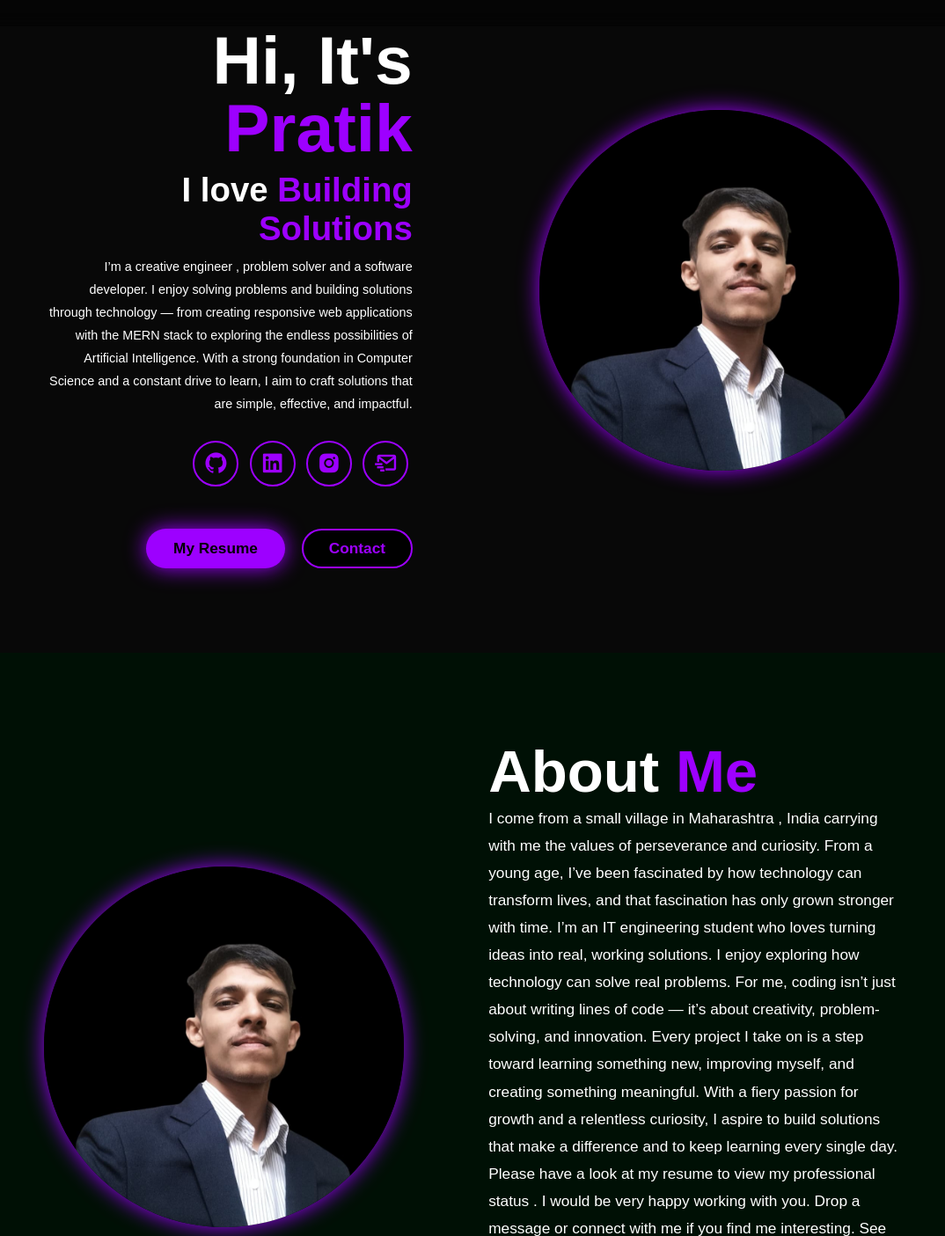
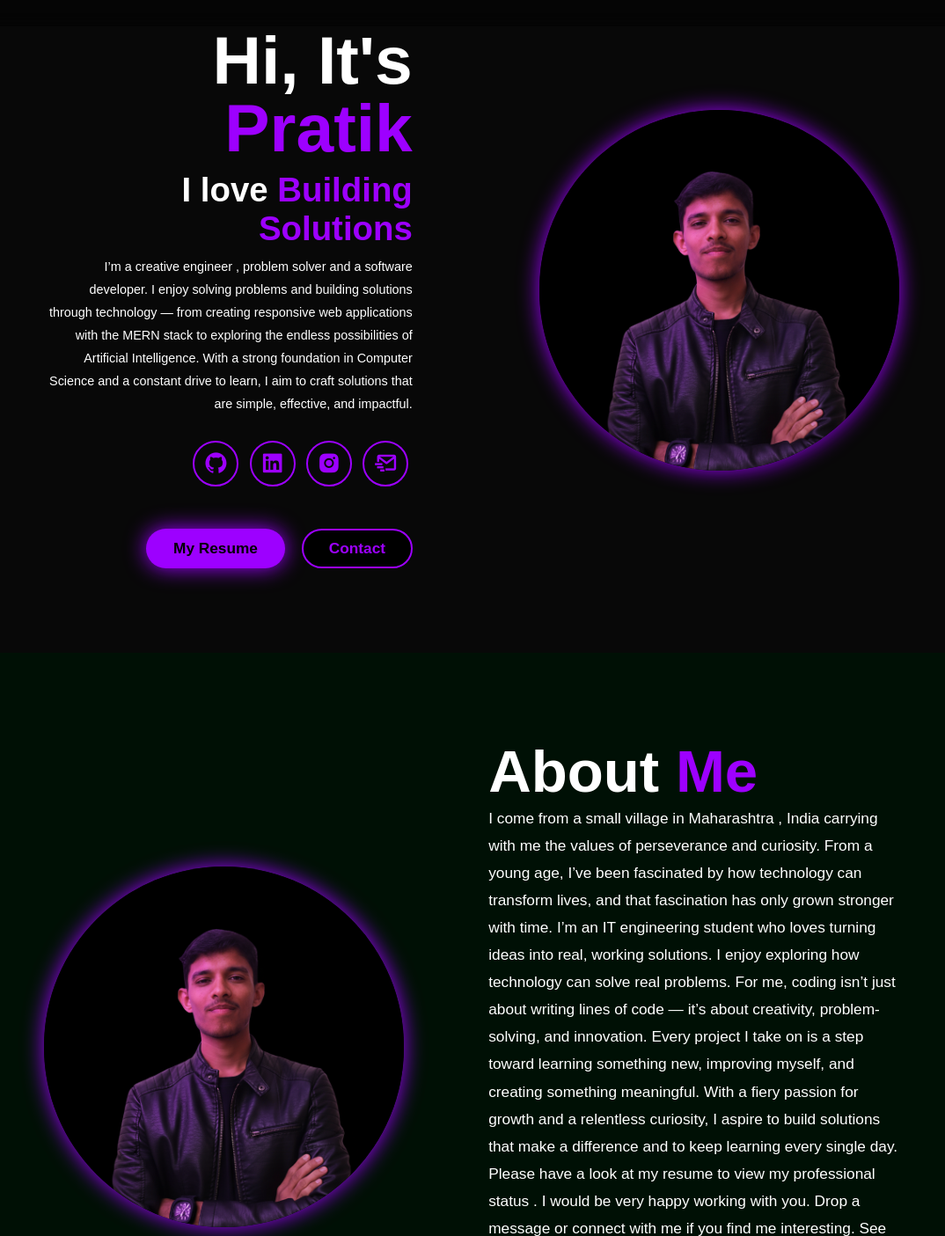
Before and after one commit to ThePNS-63/My-Portfolio, a plain HTML site: page index.html in a window 1280 px wide. Shown: the part 80-1485 px from the top of the page at 88% size, without its empty margins (104-1178 px from the left). Drawn offline with nearby package versions, Linux system fonts and the light colour scheme.

Commit message:
Update index.html

```diff
--- a/index.html
+++ b/index.html
@@ -62,12 +62,12 @@
         </div>
 
          <div class="home-img">
-            <img src="Portfoliopic.jpg" alt="My Profile Pic">
+            <img src="newPortfolioPic.png" alt="My Profile Pic">
          </div>
     </section>
     <section class="about" id="about">
         <div class="about-img">
-         <img src="Portfoliopic.jpg" alt="My Profile Pic">
+         <img src="newPortfolioPic.png" alt="My Profile Pic">
         </div>
         <div class="about-content">
             <h2>About <span>Me</span></h2>
@@ -183,4 +183,5 @@ Please have a look at my resume to view my professional status . I would be very
     </footer>
 <script src ="script.js"></script>
 </body>
+
 </html>
```
